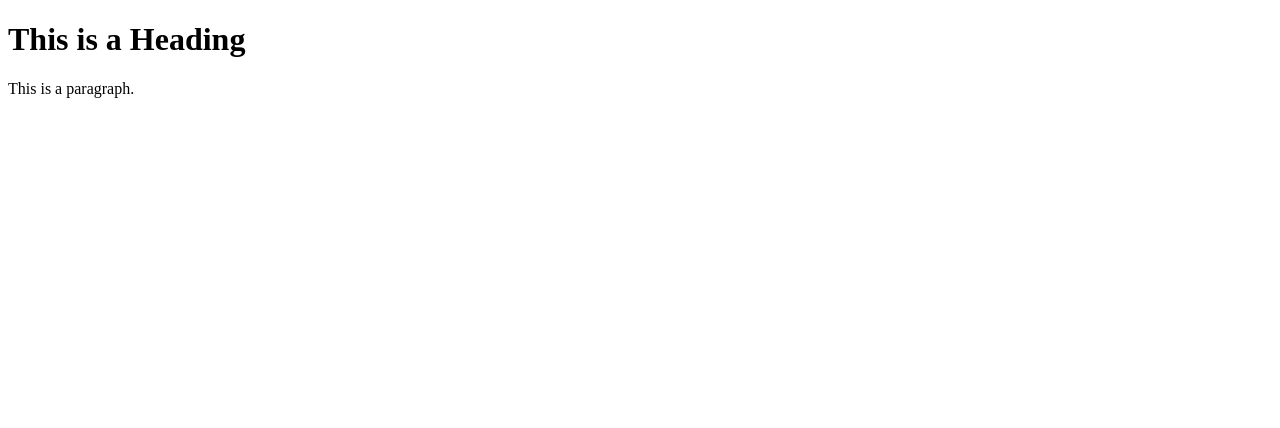
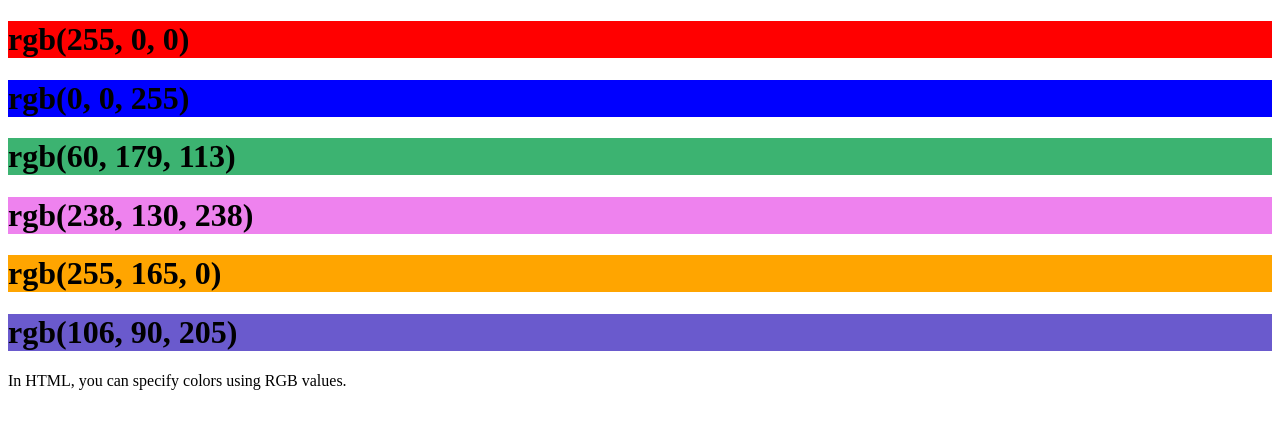
Before and after one commit to naveen-ctrl/jenkinstest, a plain HTML site: page index.html in a window 1280 px wide. Drawn offline with Linux system fonts and the light colour scheme.

Commit message:
colorcommit

```diff
--- a/index.html
+++ b/index.html
@@ -1,12 +1,16 @@
+
 <!DOCTYPE html>
 <html>
-<head>
-<title>Page Title</title>
-</head>
 <body>
 
-<h1>This is a Heading</h1>
-<p>This is a paragraph.</p>
+<h1 style="background-color:rgb(255, 0, 0);">rgb(255, 0, 0)</h1>
+<h1 style="background-color:rgb(0, 0, 255);">rgb(0, 0, 255)</h1>
+<h1 style="background-color:rgb(60, 179, 113);">rgb(60, 179, 113)</h1>
+<h1 style="background-color:rgb(238, 130, 238);">rgb(238, 130, 238)</h1>
+<h1 style="background-color:rgb(255, 165, 0);">rgb(255, 165, 0)</h1>
+<h1 style="background-color:rgb(106, 90, 205);">rgb(106, 90, 205)</h1>
+
+<p>In HTML, you can specify colors using RGB values.</p>
 
 </body>
 </html>
```
